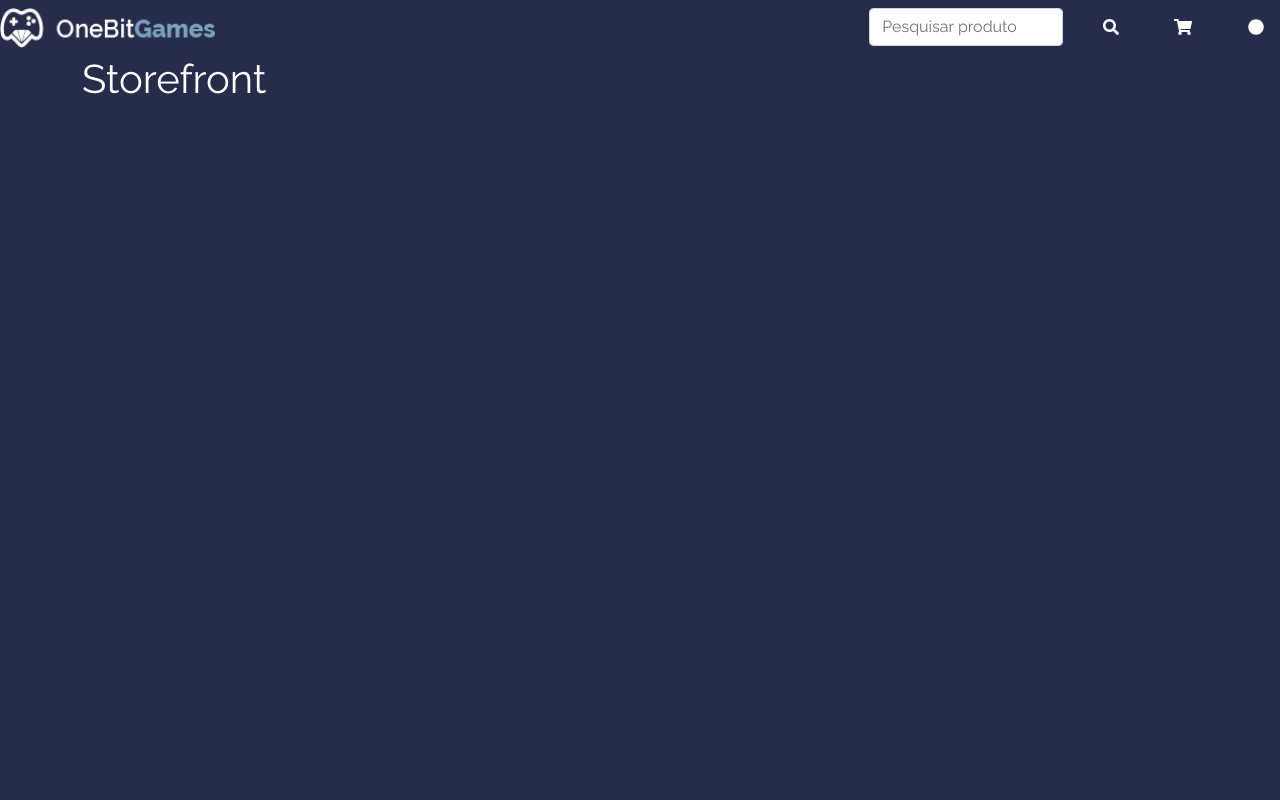
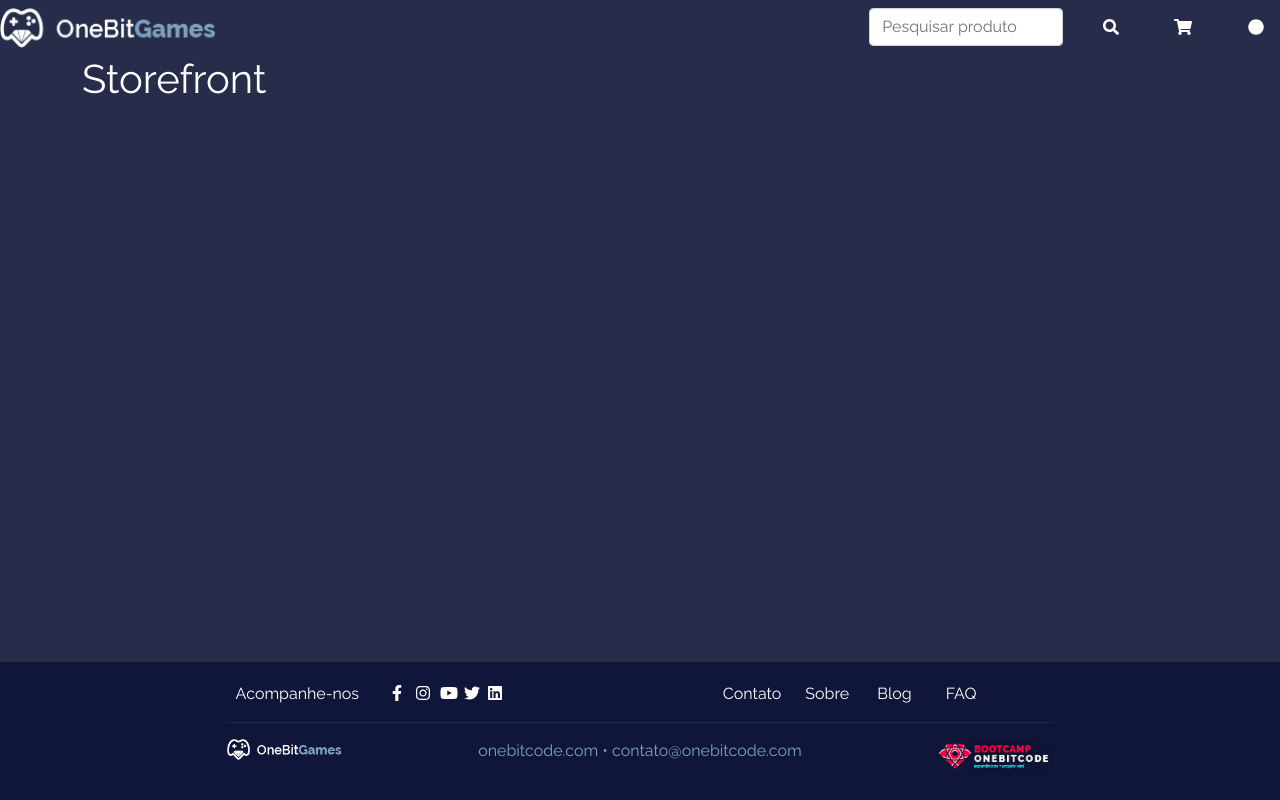
Before and after one commit to fabricioje/e-commerce-web, a Next.js app: page /Storefront in a window 1280 px wide. Built offline with nearby package versions, Linux system fonts and the light colour scheme.

Commit message:
Criado o Footer

```diff
--- /dev/null
+++ b/components/shared/Footer/StorefrontFooter/index.tsx
@@ -0,0 +1,89 @@
+import React from "react";
+import styles from '../../../../styles/Footer.module.css';
+import { Row, Col, InputGroup, FormControl } from "react-bootstrap";
+import { FontAwesomeIcon } from '@fortawesome/react-fontawesome';
+import { faFacebookF, faInstagram, faYoutube, faTwitter, faLinkedin } from '@fortawesome/free-brands-svg-icons';
+import Logo from '../../Logo';
+import Image from "next/image";
+
+const StorefrontFooter: React.FC = () => {
+    return (
+        <footer className={styles.background}>
+            <Col md={{ span: 8, offset: 2 }}>
+                <Row>
+                    <Col lg={7} md={12}>
+                        <Row>
+                            <Col lg={4} md={12} className="mb-4 mb-lg-0">
+                                Acompanhe-nos
+                            </Col>
+
+                            <Col lg={7} md={12} className="mb-4 mb-lg-0">
+                                <Row>
+                                    <Col lg={1} xs={2}>
+                                        <FontAwesomeIcon icon={faFacebookF} />
+                                    </Col>
+
+                                    <Col lg={1} xs={2}>
+                                        <FontAwesomeIcon icon={faInstagram} />
+                                    </Col>
+
+                                    <Col lg={1} xs={2}>
+                                        <FontAwesomeIcon icon={faYoutube} />
+                                    </Col>
+
+                                    <Col lg={1} xs={2}>
+                                        <FontAwesomeIcon icon={faTwitter} />
+                                    </Col>
+
+                                    <Col lg={1} xs={2}>
+                                        <FontAwesomeIcon icon={faLinkedin} />
+                                    </Col>
+                                </Row>
+                            </Col>
+                        </Row>
+                    </Col>
+
+
+                    <Col lg={{ span: 4, offset: 0 }} xs={{ span: 8, offset: 2 }}>
+                        <Row>
+                            <Col>
+                                Contato
+                            </Col>
+
+                            <Col>
+                                Sobre
+                            </Col>
+
+                            <Col>
+                                Blog
+                            </Col>
+
+                            <Col>
+                                FAQ
+                            </Col>
+                        </Row>
+                    </Col>
+                </Row>
+
+                <hr className={styles.line} />
+
+                <Row>
+                    <Col lg={{ span: 2, offset: 0 }} xs={{ span: 8, offset: 2 }}>
+                        <Logo />
+                    </Col>
+
+                    <Col lg={{ span: 6, offset: 1 }} xs={12}>
+                        <p style={{ 'color': 'var(--color-gray-light)' }}>onebitcode.com • contato@onebitcode.com</p>
+                    </Col>
+
+                    <Col lg={{ span: 2, offset: 1 }} xs={{ span: 6, offset: 3 }}>
+                        <Image src="/assets/logo-bootcamp.png" alt="Logo Bootcamp" width={240} height={70} />
+                    </Col>
+                </Row>
+            </Col>
+
+        </footer>
+    )
+}
+
+export default StorefrontFooter
--- a/components/shared/MainComponent/index.tsx
+++ b/components/shared/MainComponent/index.tsx
@@ -1,5 +1,6 @@
 import React from "react";
 import Header from "../Header/StorefrontHeader";
+import Footer from "../Footer/StorefrontFooter";
 
 const MainComponent: React.FC = ({ children }) =>{
     return (
@@ -8,6 +9,8 @@
             <div className="container flex-fill">
                 { children }
             </div>
+
+            <Footer />
         </div>
     )
 }
--- /dev/null
+++ b/styles/Footer.module.css
@@ -0,0 +1,10 @@
+.background{
+    background-color: var(--color-primary);
+    width: 100%;
+    padding: 20px;
+    text-align: center;
+}
+
+.line{
+    background-color: rgba(245, 245, 245, 0.3);
+}
```
